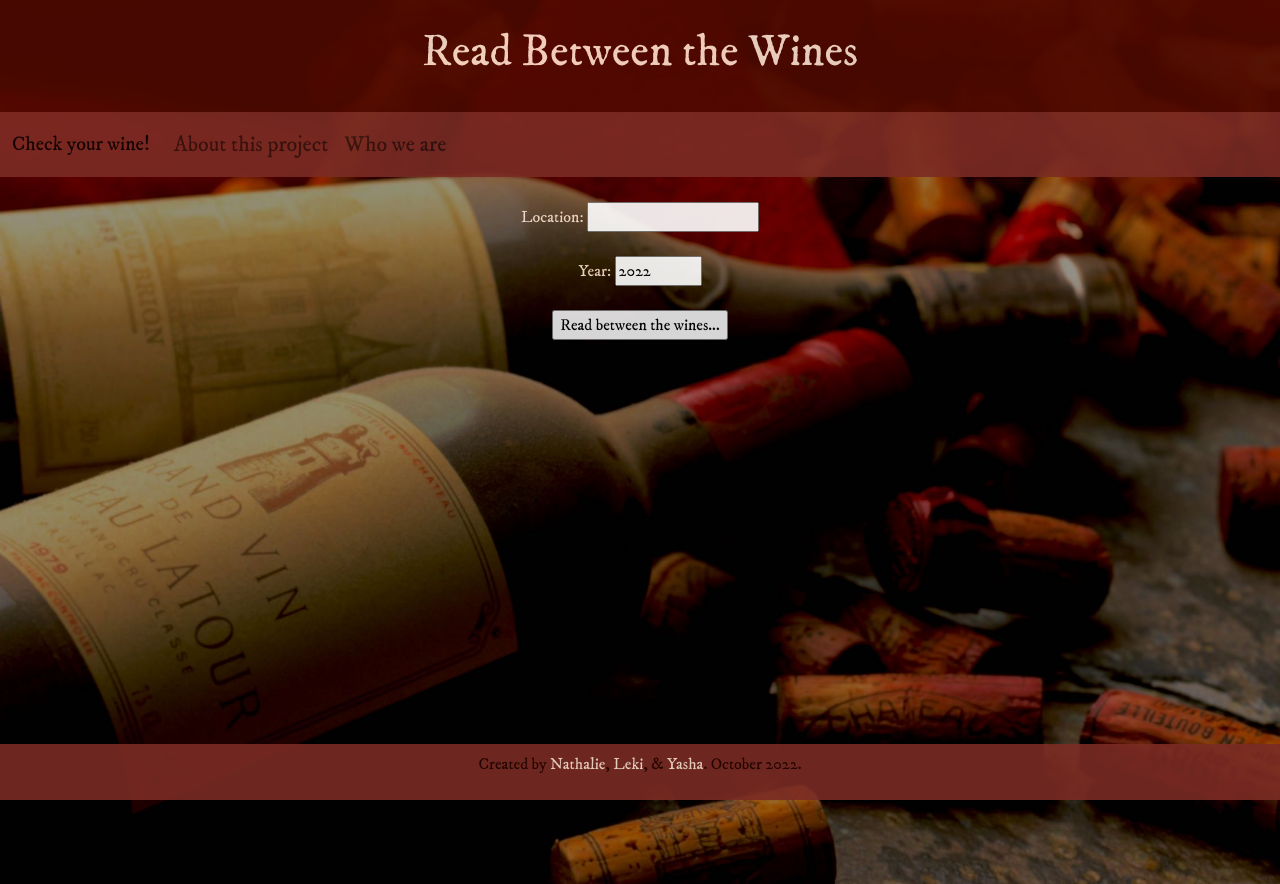
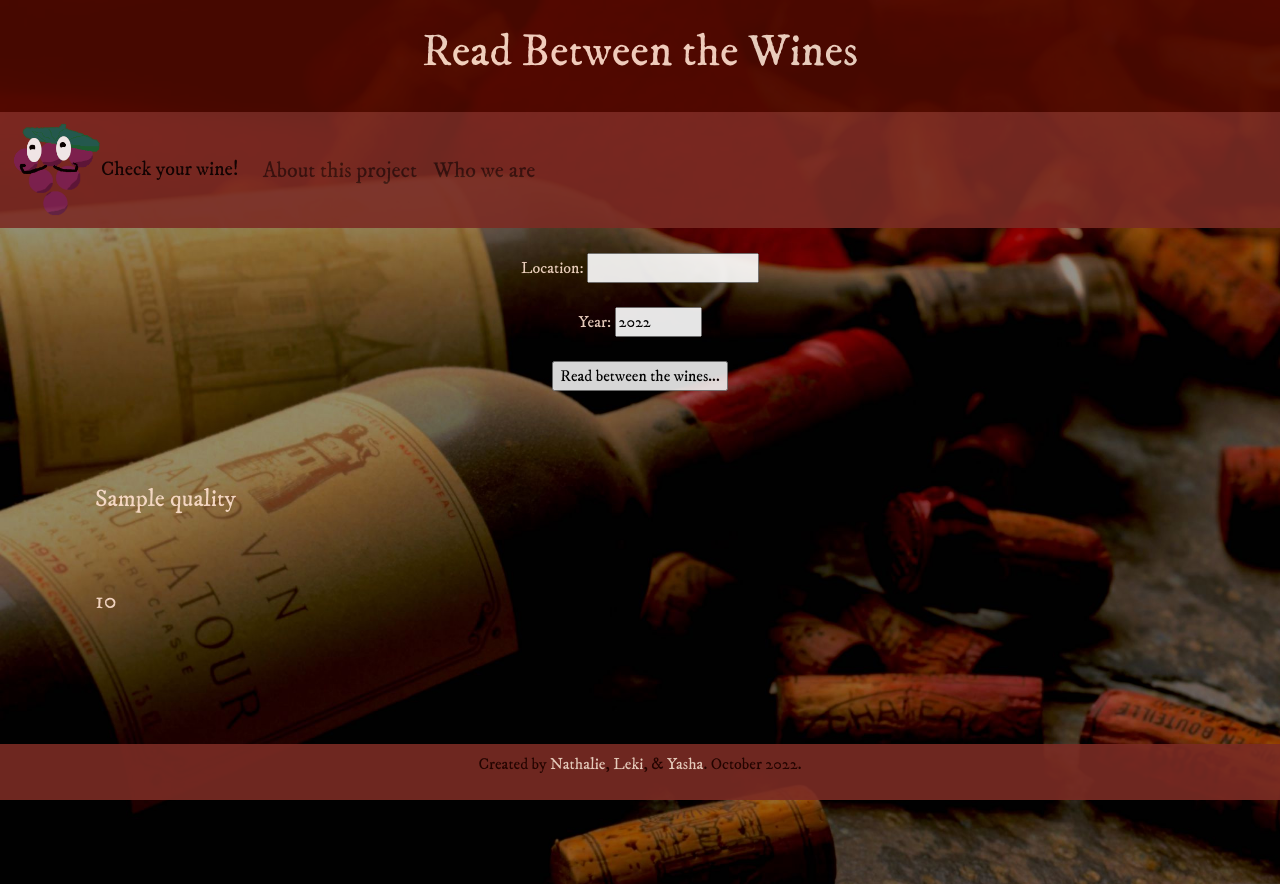
Before and after one commit to nredick/read-between-the-wines, a Flask app: template backend/templates/main.html in a window 1280 px wide. Shown: the top 884 px of the page. Run offline with Flask 2, Linux system fonts and the light colour scheme; the template is opened without the code that fills it: most values are stand-ins (such as "Sample title", 1, 10 or a date in 2020); parts of the project's set-up code (start-up, migrations or seed data) failed here and were passed over.

Commit message:
website outputs on front page

```diff
--- a/backend/app.py
+++ b/backend/app.py
@@ -45,8 +45,16 @@ def wine():
     except:
         return "Geoprocessing failed, ensure your location exists and isn't in the water!", 400
     result = _model.run(data_frame)
-    response = {'text': result}
-    return jsonify(response)
+
+    print(result, type(result))
+    # response = {'text': result}
+    # return jsonify(response)
+
+    q = f"The predicted quality of the wine is {result[0][0]:.2f}/100"
+    p = f"The predicted price of the wine is ${result[0][1]:.2f}"
+
+    return render_template('main.html', quality=q, price=p)
+
 
 
 # %%
--- a/backend/static/style.css
+++ b/backend/static/style.css
@@ -56,7 +56,7 @@ body {
 
 
 .poetry {
-    font-size: 16px;
+    font-size: 24px;
     padding: 25px;
 }
 
--- a/backend/templates/base.html
+++ b/backend/templates/base.html
@@ -16,6 +16,8 @@
 
             <nav class="navbar navbar-expand-lg navbar-light">
                 <div class="container-fluid">
+                    <a href="{{ url_for('main') }}" class="pull-left"><img src="static/resources/logo.png" height="100"></a>
+
                     <a class="navbar-brand" href="{{ url_for('main') }}">
                         <!-- <img src="" alt="" width="30" height="24" class="d-inline-block align-text-top">  insert picture link HOW -->
                         Check your wine!
--- a/backend/templates/main.html
+++ b/backend/templates/main.html
@@ -16,10 +16,11 @@
         </form>
     </div>
 
-    <!-- <div class="container">
-        <p id="poetry" class="poetry row">{{ tags }}</p>
-        <p id="poem" class="poetry row">{{ poem }}</p>
-    </div> -->
+    <div class="container">
+        <!-- <p id="poetry" class="poetry row">{{ tags }}</p> -->
+        <p id="poem" class="poetry row">{{ quality }}</p>
+        <p id="poem" class="poetry row">{{ price }}</p>
+    </div>
 </div>
 
 {% endblock %}
```
Also changed, not shown: backend/static/resources/logo.png (added).
